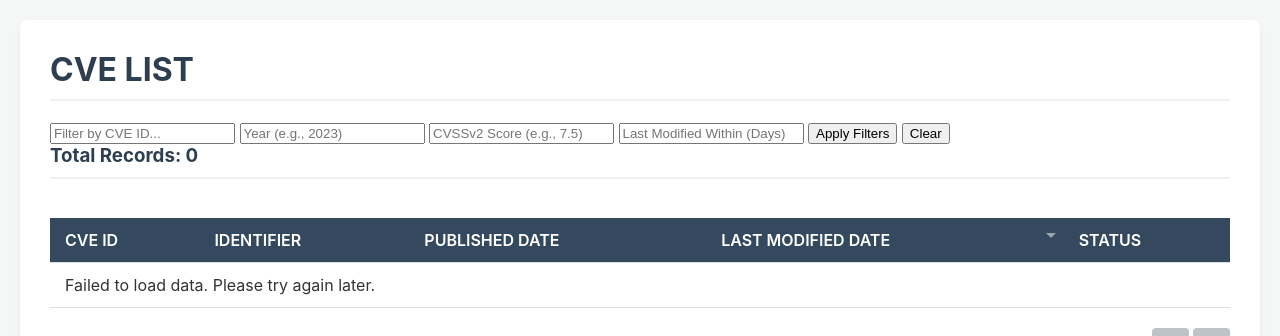
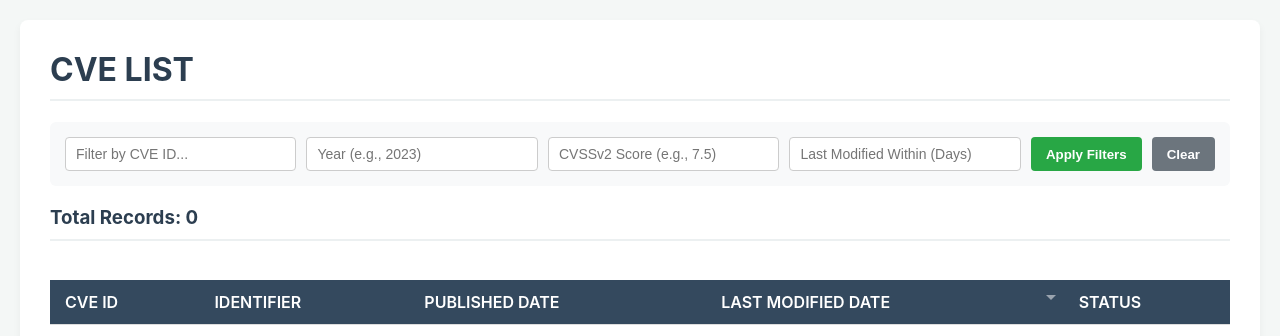
Before and after one commit to SANJAYSA18/Assessment, a Django app: page /cves/list/ in a window 1280 px wide. Shown: the top 336 px of the page. Run offline with Django 5.2, Linux system fonts and the light colour scheme; data that the repository does not hold is empty.

Commit message:
Update style.css

```diff
--- a/cve_app/static/css/style.css
+++ b/cve_app/static/css/style.css
@@ -19,6 +19,40 @@ h1, h2, h3 {
     padding-bottom: 10px;
     margin-top: 0;
 }
+
+/* Filter Styles */
+.filter-container {
+    display: flex;
+    flex-wrap: wrap;
+    gap: 10px;
+    padding: 15px;
+    background-color: #f8f9fa;
+    border-radius: 6px;
+    margin-bottom: 20px;
+}
+.filter-container input {
+    padding: 8px 10px;
+    border: 1px solid #ccc;
+    border-radius: 4px;
+    font-size: 14px;
+    flex-grow: 1;
+}
+.filter-container button {
+    padding: 8px 15px;
+    border: none;
+    border-radius: 4px;
+    cursor: pointer;
+    font-weight: bold;
+}
+#filter-btn {
+    background-color: #28a745;
+    color: white;
+}
+#clear-filters-btn {
+    background-color: #6c757d;
+    color: white;
+}
+
 .table-container { overflow-x: auto; }
 table {
     width: 100%;
@@ -35,7 +69,6 @@ thead th {
     color: #ffffff;
     font-weight: 600;
 }
-/* Styles for sortable columns */
 th.sortable {
     cursor: pointer;
     position: relative;
```
